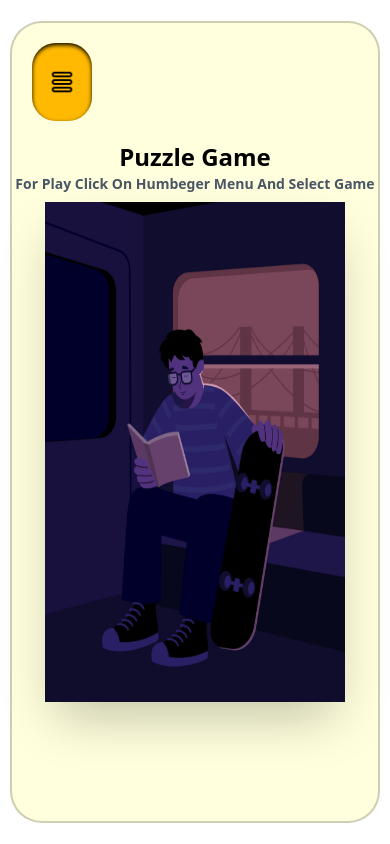
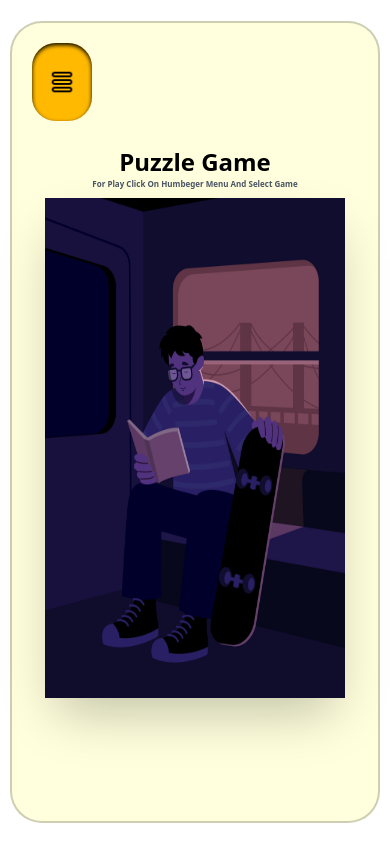
Before and after one commit to parsa-farshah/puzzleGame, a website: page index.html in a window 390 px wide. Drawn offline with Linux system fonts and the light colour scheme.

Commit message:
add: add responsive for text

```diff
--- a/index.html
+++ b/index.html
@@ -18,7 +18,7 @@
       >
         <h4 class="font-bold text-2xl">Puzzle Game</h4>
         <p
-          class="font-semibold text-[14px] md:text-[16px]  mb-2 capitalize text-gray-600"
+          class="font-semibold text-[8px] text-center md:text-[16px]  mb-2 capitalize text-gray-600"
         >
           for play click on Humbeger Menu And Select Game
         </p>
```
Also changed, not shown: src/styles/output.css.
